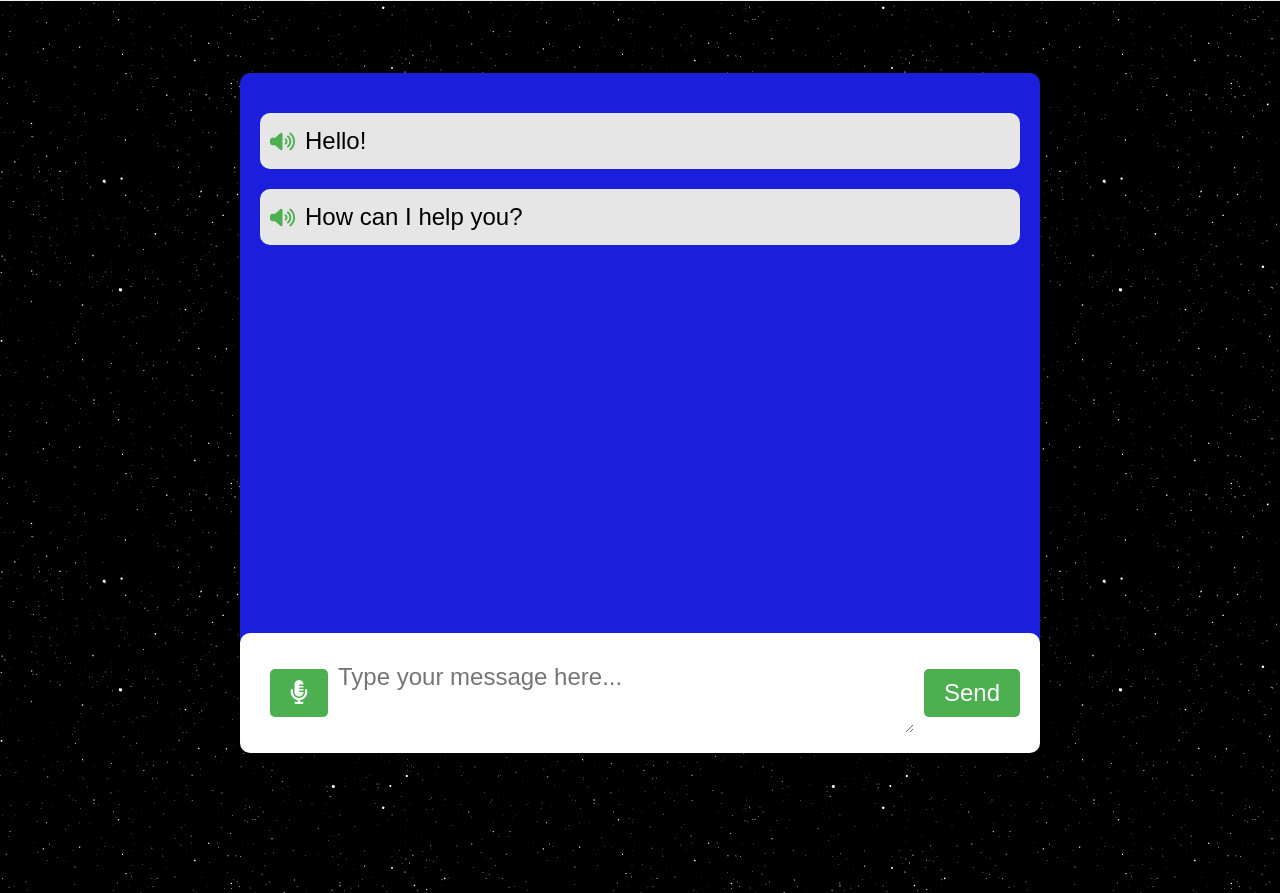
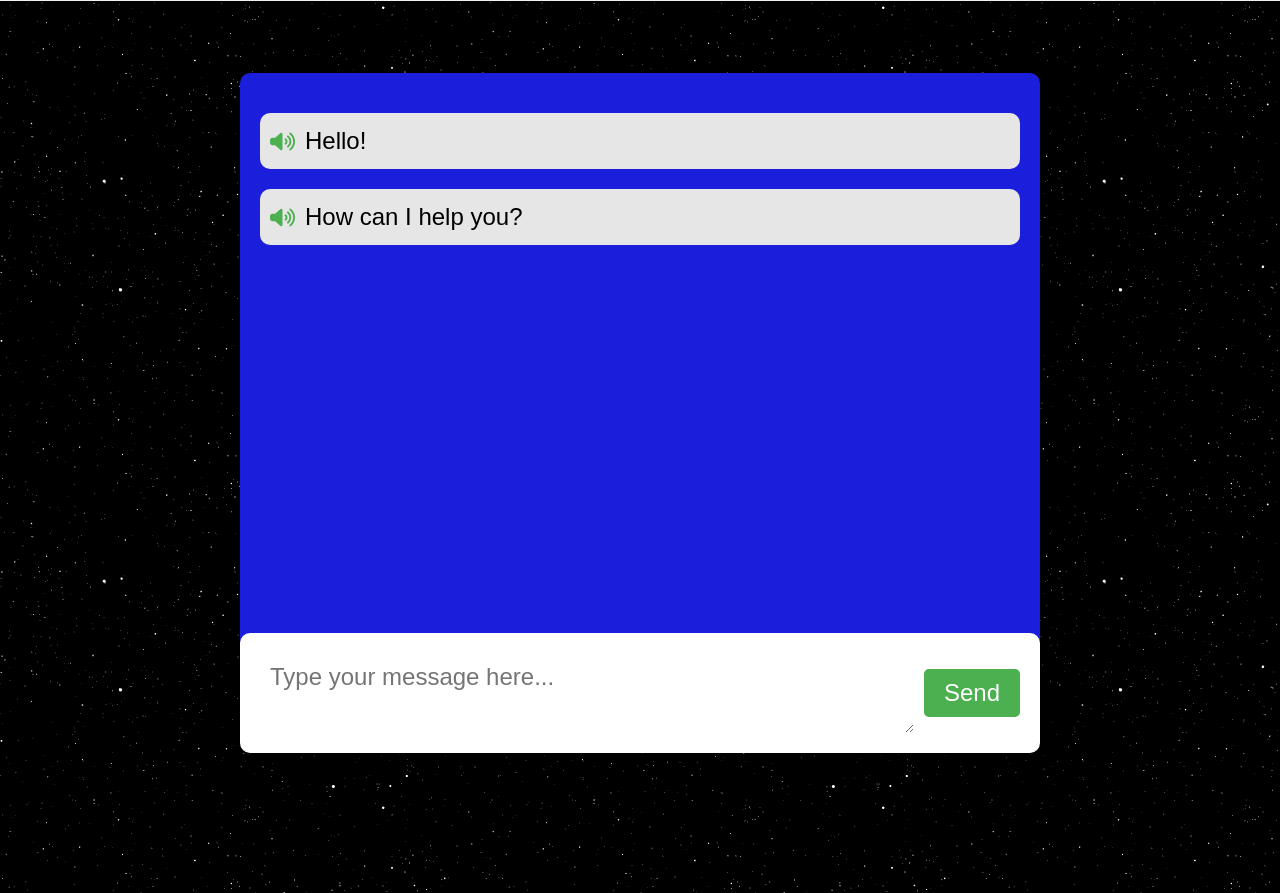
Before and after one commit to VishwanathTanmai/GPT-4, a plain HTML site: page index.html in a window 1280 px wide. Shown: the part 47-940 px from the top of the page. Drawn offline with nearby package versions, Linux system fonts and the light colour scheme; a web font is replaced by a local one.

Commit message:
Update index.html

```diff
--- a/index.html
+++ b/index.html
@@ -29,7 +29,7 @@
             <div id="bottom"></div>
         </div>
         <div class="input-box">
-            <button class="talk"><i class="fas fa-microphone-alt"></i></button>
+
             <textarea placeholder="Type your message here..." autofocus></textarea>
             <button>Send</button>
             <div class="spinner"></div>
```
